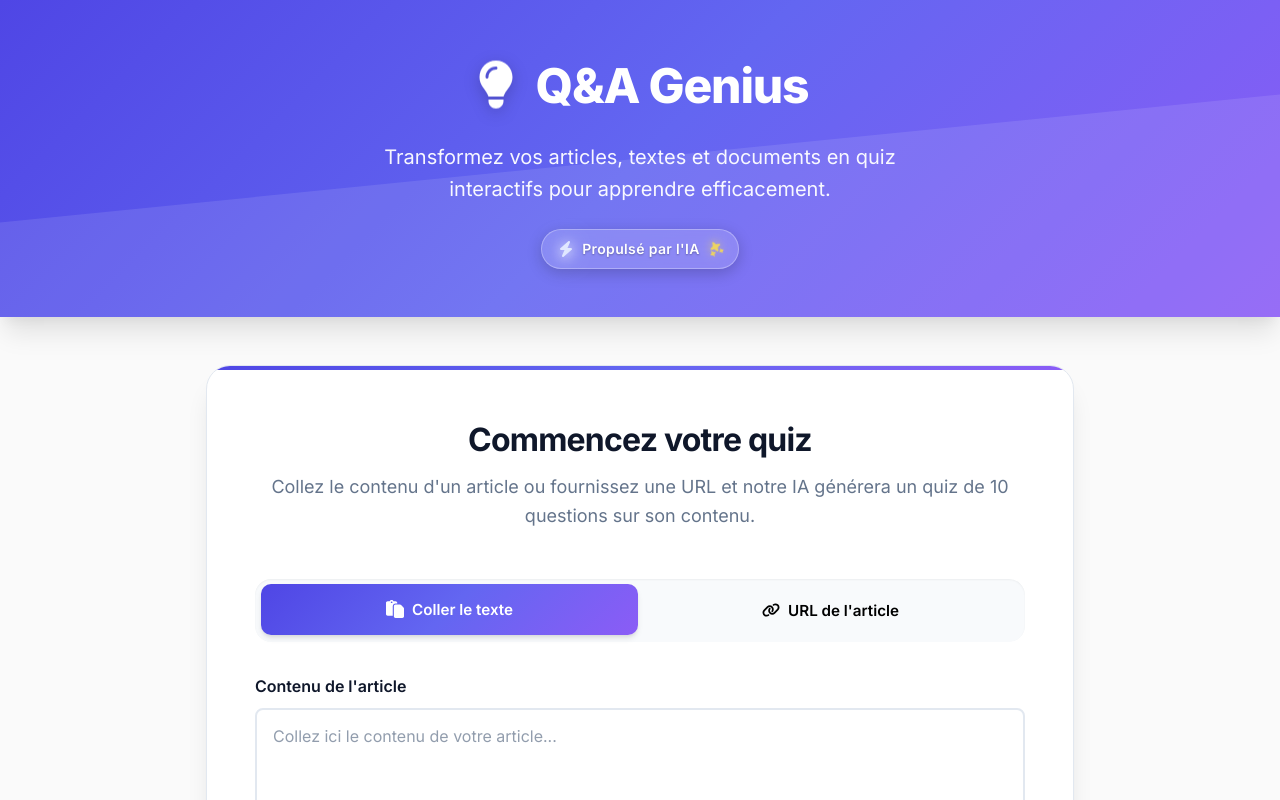
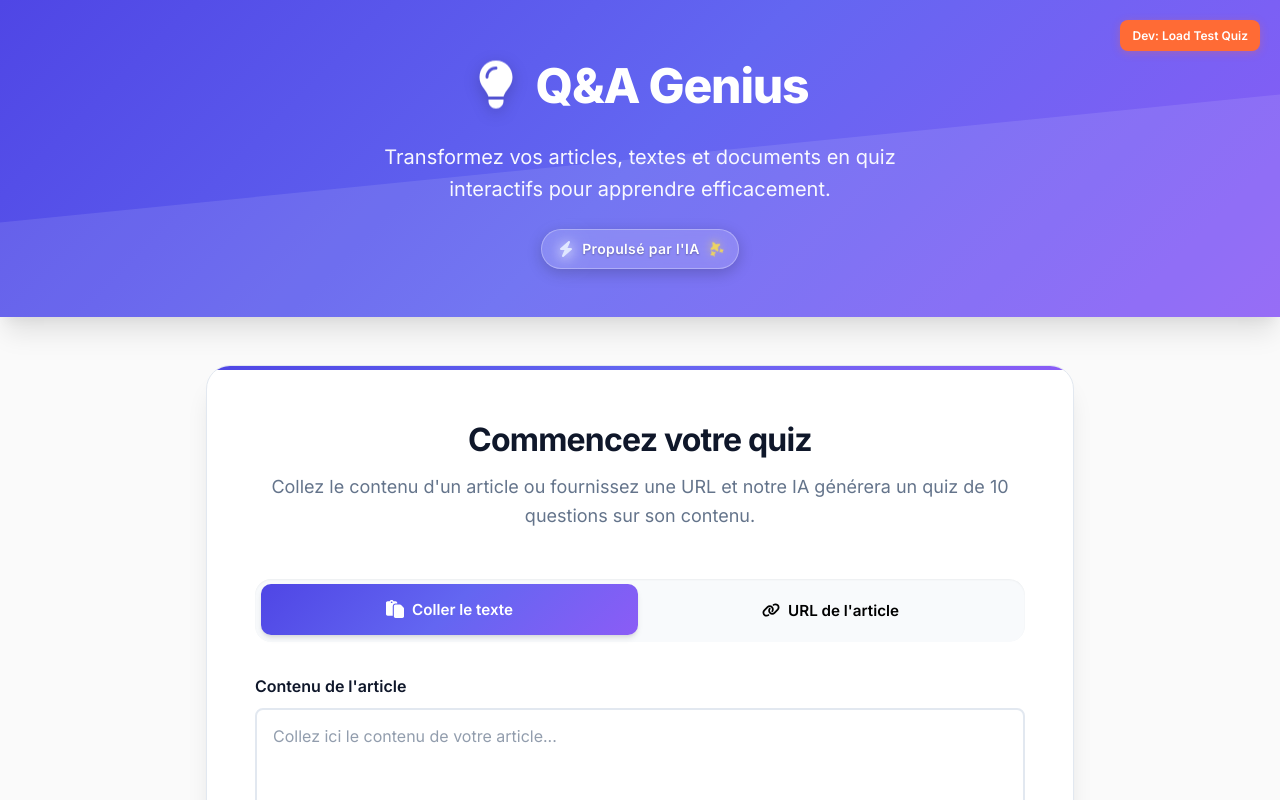
Before and after one commit to tanguyhardion/qna-genius, a Next.js app: page / in a window 1280 px wide. Shown: the top 800 px of the page. Built offline with nearby package versions, Linux system fonts and the light colour scheme.

Commit message:
add dev mode button to load mock quiz and update icons in Quiz components

```diff
--- a/src/app/page.module.scss
+++ b/src/app/page.module.scss
@@ -95,3 +95,31 @@
     line-height: 1.4;
   }
 }
+
+.devButton {
+  position: fixed;
+  top: 20px;
+  right: 20px;
+  z-index: 1000;
+  padding: 8px 12px;
+  background-color: #ff6b35;
+  color: white;
+  border: none;
+  border-radius: 8px;
+  cursor: pointer;
+  font-size: 12px;
+  font-weight: 600;
+  box-shadow: 0 2px 8px rgba(255, 107, 53, 0.3);
+  transition: all 0.2s ease;
+
+  &:hover {
+    background-color: #e55a2b;
+    transform: translateY(-1px);
+    box-shadow: 0 4px 12px rgba(255, 107, 53, 0.4);
+  }
+
+  &:active {
+    transform: translateY(0);
+    box-shadow: 0 2px 6px rgba(255, 107, 53, 0.4);
+  }
+}
--- a/src/app/page.tsx
+++ b/src/app/page.tsx
@@ -112,9 +112,45 @@ export default function Home() {
     });
   };
 
+  const handleDevModeTest = () => {
+    const mockQuestions: QuizQuestion[] = [
+      {
+        id: "dev-question-1",
+        question: "What is React?",
+        answer: "React is a JavaScript library for building user interfaces, particularly web applications. It was developed by Facebook and is known for its component-based architecture and virtual DOM.",
+        context: "React is one of the most popular frontend frameworks in modern web development."
+      },
+      {
+        id: "dev-question-2",
+        question: "What is the purpose of useState hook?",
+        answer: "The useState hook is used to add state management to functional components in React. It returns an array with the current state value and a function to update it.",
+        context: "React hooks were introduced to allow functional components to have state and lifecycle methods."
+      }
+    ];
+
+    setAppState((prev) => ({
+      ...prev,
+      questions: mockQuestions,
+      step: "quiz",
+      currentQuestionIndex: 0,
+      userAnswers: [],
+      articleContent: "Mock article content for testing",
+    }));
+
+    toast.success("Dev mode: Mock quiz loaded!");
+  };
+
   return (
     <div className={styles.page}>
       <Header />
+      {process.env.NODE_ENV === 'development' && (
+        <button
+          onClick={handleDevModeTest}
+          className={styles.devButton}
+        >
+          Dev: Load Test Quiz
+        </button>
+      )}
       <main className={styles.main}>
         {appState.step === "input" && (
           <ArticleInput
--- a/src/components/Quiz/Quiz.tsx
+++ b/src/components/Quiz/Quiz.tsx
@@ -1,10 +1,13 @@
 import { useState, useRef, useEffect } from "react";
+import { HiChatBubbleLeftRight } from "react-icons/hi2";
 import {
-  HiChatBubbleLeftRight,
-  HiCheckCircle,
-  HiFlag,
-} from "react-icons/hi2";
-import { FaArrowRight, FaEye, FaEyeSlash, FaFileAlt  } from "react-icons/fa";
+  FaArrowRight,
+  FaCheckCircle,
+  FaEye,
+  FaEyeSlash,
+  FaFileAlt,
+  FaFlag,
+} from "react-icons/fa";
 import { IoSend } from "react-icons/io5";
 import { QuizQuestion, UserAnswer } from "@/types";
 import { sendChatMessage } from "@/utils/api";
@@ -208,7 +211,7 @@ export default function Quiz({
               >
                 {isLastQuestion ? (
                   <>
-                    <HiFlag />
+                    <FaFlag />
                     Terminer le quiz
                   </>
                 ) : (
@@ -248,7 +251,7 @@ export default function Quiz({
         ) : (
           <div className={styles.answerReveal}>
             <div className={styles.answerLabel}>
-              <HiCheckCircle className={styles.answerIcon} />
+              <FaCheckCircle className={styles.answerIcon} />
               Réponse correcte :
             </div>
             <div className={styles.answerContent}>{currentQuestion.answer}</div>
--- a/src/components/QuizSummary/QuizSummary.module.scss
+++ b/src/components/QuizSummary/QuizSummary.module.scss
@@ -277,7 +277,6 @@
 
 .reviewIcon {
   font-size: 1.5rem;
-  color: var(--primary-color);
 }
 
 .questionsList {
@@ -486,6 +485,52 @@
   margin-bottom: var(--spacing-xs);
 }
 
+/* Fixed restart button at bottom of page */
+.fixedRestartButton {
+  position: fixed;
+  bottom: 20px;
+  left: 50%;
+  transform: translateX(-50%);
+  z-index: 1000;
+
+  .btn {
+    font-size: 1.125rem;
+    padding: var(--spacing-lg) var(--spacing-2xl);
+    min-width: 280px;
+    box-shadow: var(--shadow-xl); /* Restore button shadow */
+
+    @media (max-width: 768px) {
+      font-size: 1rem;
+      padding: var(--spacing-md) var(--spacing-xl);
+      min-width: 240px;
+    }
+
+    @media (max-width: 640px) {
+      min-width: auto;
+      width: auto;
+      padding: var(--spacing-md) var(--spacing-lg);
+    }
+
+    @media (max-width: 480px) {
+      font-size: 0.95rem;
+      padding: var(--spacing-sm) var(--spacing-lg);
+    }
+
+    /* Hover effect for the button */
+    &:hover {
+      transform: translateY(-2px);
+      box-shadow: var(--shadow-2xl);
+      transition: all 0.2s ease;
+    }
+  }
+
+  @media (max-width: 640px) {
+    left: var(--spacing-md);
+    right: var(--spacing-md);
+    transform: none;
+  }
+}
+
 .actions {
   text-align: center;
   padding-top: var(--spacing-xl);
--- a/src/components/QuizSummary/QuizSummary.tsx
+++ b/src/components/QuizSummary/QuizSummary.tsx
@@ -1,11 +1,6 @@
-import {
-  HiTrophy,
-  HiClipboardDocumentList,
-  HiCheckCircle,
-  HiLightBulb,
-  HiChatBubbleLeftRight,
-  HiArrowPath,
-} from "react-icons/hi2";
+import { FaClipboardList, FaTrophy, FaScroll, FaComments } from "react-icons/fa";
+import { FaRotate } from "react-icons/fa6";
+import { FaCheckCircle } from "react-icons/fa";
 import { QuizQuestion, UserAnswer } from "@/types";
 import styles from "./QuizSummary.module.scss";
 
@@ -32,7 +27,7 @@ export default function QuizSummary({
       <div className={styles.summaryCard}>
         <div className={styles.header}>
           <h2 className={styles.title}>
-            <HiTrophy className={styles.titleIcon} />
+            <FaTrophy className={styles.titleIcon} />
             Quiz terminé !
           </h2>
           <p className={styles.subtitle}>
@@ -60,7 +55,7 @@ export default function QuizSummary({
 
         <div className={styles.questionsReview}>
           <h3 className={styles.reviewTitle}>
-            <HiClipboardDocumentList className={styles.reviewIcon} />
+            <FaClipboardList className={styles.reviewIcon} />
             Récapitulatif des questions
           </h3>
           <div className={styles.questionsList}>
@@ -86,7 +81,7 @@ export default function QuizSummary({
                   <div className={styles.answers}>
                     <div className={styles.correctAnswer}>
                       <strong>
-                        <HiCheckCircle className={styles.answerIcon} />
+                        <FaCheckCircle className={styles.answerIcon} />
                         Réponse attendue :
                       </strong>
                       <p>{question.answer}</p>
@@ -95,7 +90,7 @@ export default function QuizSummary({
                     {userAnswer && (
                       <div className={styles.userResponse}>
                         <strong>
-                          <HiLightBulb className={styles.answerIcon} />
+                          <FaScroll className={styles.answerIcon} />
                           Votre dernière réponse :
                         </strong>
                         <p>{userAnswer.answer}</p>
@@ -103,7 +98,7 @@ export default function QuizSummary({
                         {userAnswer.chatResponses.length > 0 && (
                           <div className={styles.aiResponses}>
                             <strong>
-                              <HiChatBubbleLeftRight
+                              <FaComments
                                 className={styles.answerIcon}
                               />
                               Retours de l'assistant :
@@ -131,13 +126,14 @@ export default function QuizSummary({
             })}
           </div>
         </div>
+      </div>
 
-        <div className={styles.actions}>
-          <button onClick={onRestart} className="btn btn-primary">
-            <HiArrowPath className={styles.actionIcon} />
-            Recommencer avec un nouvel article
-          </button>
-        </div>
+      {/* Fixed restart button at bottom of page */}
+      <div className={styles.fixedRestartButton}>
+        <button onClick={onRestart} className="btn btn-primary">
+          <FaRotate className={styles.actionIcon} />
+          Recommencer avec un nouvel article
+        </button>
       </div>
     </div>
   );
```
